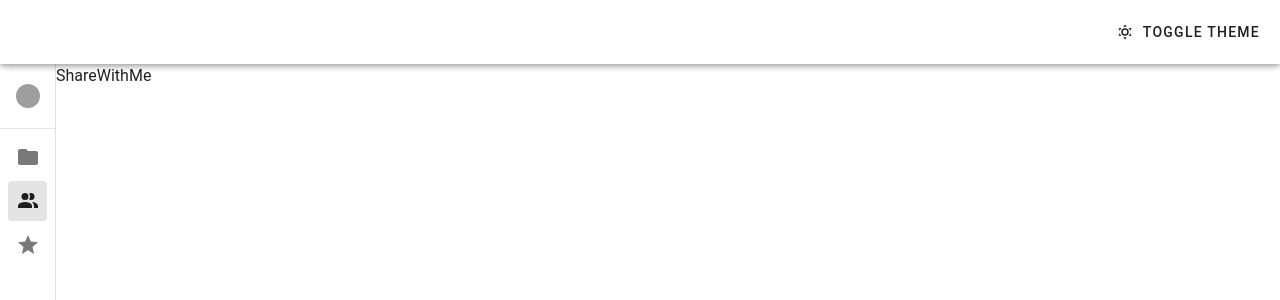
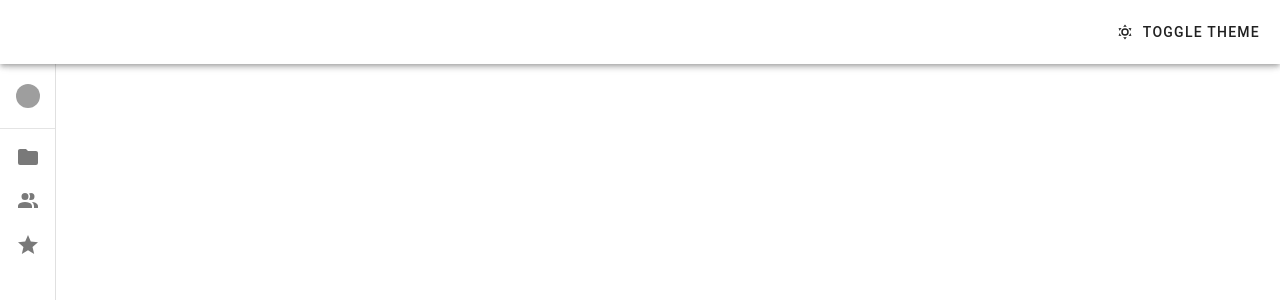
Before and after one commit to thitiphong18/Lab4, a Vue app: page /share-with-me in a window 1280 px wide. Shown: the top 300 px of the page. Built offline with nearby package versions, Linux system fonts and the light colour scheme; grey boxes are pictures that could not be loaded.

Commit message:
Update 19

```diff
--- a/src/App.vue
+++ b/src/App.vue
@@ -29,9 +29,9 @@
         ></v-list-item>
         <v-list-item
           :prepend-icon="mdiAccountMultiple"
-          title="Shared with me"
-          value="shared"
-          to="/share-with-me"
+          title="My Profile"
+          value="Myprofile"
+          to="/my-profile"
         ></v-list-item>
         <v-list-item
           :prepend-icon="mdiStar"
--- a/src/router/index.ts
+++ b/src/router/index.ts
@@ -26,8 +26,8 @@ const router = createRouter({
       component: () => import("../views/MyFilesView.vue"),
     },
     {
-      path: "/share-with-me",
-      name: "Share With Me",
+      path: "/my-profile",
+      name: "My Profile",
       // route level code-splitting
       // this generates a separate chunk (About.[hash].js) for this route
       // which is lazy-loaded when the route is visited.
--- a/src/views/MyFilesView.vue
+++ b/src/views/MyFilesView.vue
@@ -13,9 +13,11 @@ import { mdiHeartOutline, mdiCursorDefaultClickOutline } from "@mdi/js";
         </FancyButton>
       </v-col>
       <v-col
-        ><FancyButton
-          ><v-icon :icon="mdiCursorDefaultClickOutline" /> Click Me
-          <template #tail> My Tail </template>
+        ><FancyButton>
+          <template #tail>
+            <v-icon :icon="mdiCursorDefaultClickOutline" />
+          </template>
+          Click Me
         </FancyButton>
       </v-col>
     </v-row>
--- a/src/views/ShareWithMe.vue
+++ b/src/views/ShareWithMe.vue
@@ -1,5 +1,5 @@
 <script setup lang="ts"></script>
 
 <template>
-  <div>ShareWithMe</div>
+  <div>My Profile</div>
 </template>
```
